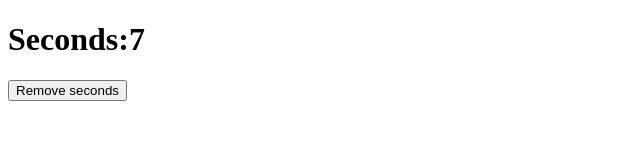
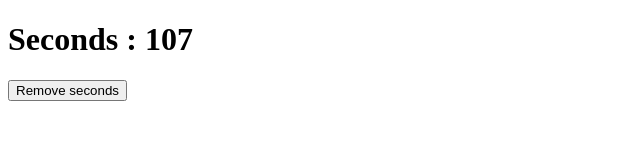
Before and after one commit to satvikplatform/assignment-react-app, a React (Create React App) app: page / in a window 1280 px wide. Shown: the top 160 px of the page, without its empty margins (0-640 px from the left). Built offline with nearby package versions, Linux system fonts and the light colour scheme.

Commit message:
Timer Rcc

```diff
--- a/src/App.js
+++ b/src/App.js
@@ -1,6 +1,6 @@
 import React, { useState } from 'react';
 import './App.css';
-/* import TimerRcc from './components/TimerRcc'; */
+import TimerRcc from './components/TimerRcc';
 import TimerRfc from './components/TimerRfc';
 
 
@@ -9,13 +9,14 @@ function App() {
   let value = 100;
 
   const removeHandler = () => {
-    setShow((prevState) => {prevState = false});
+    // setShow(false);
+    setShow((prevState) => { return !prevState });
   }
   return (
     <div>
         {show &&
-          <TimerRfc />
-      /*   <TimerRcc startVal = {value} /> */
+       /*    <TimerRfc /> */
+        <TimerRcc startVal = {value} />
         }
         <button onClick={removeHandler}>Remove seconds</button>
     </div>
--- a/src/components/TimerRcc.js
+++ b/src/components/TimerRcc.js
@@ -8,8 +8,8 @@ class TimerRcc extends React.Component {
         this.state = {seconds: this.props.startVal}
     }
     secIncrement = () => {
-        // this.setState((prevState) => {return {seconds: prevState.seconds + 1,}});
-        this.setState({seconds: this.state.seconds + 1});
+         this.setState((prevState) => {return {seconds: prevState.seconds + 1}});
+       /*  this.setState({seconds: this.state.seconds + 1}); */
     }
     render() {
         return(
@@ -22,7 +22,7 @@ class TimerRcc extends React.Component {
         setInterval(this.secIncrement, 1000);
     }
     componentWillUnmount() {
-        console.log("seconds closing");
+        alert("seconds closing");
     }
 };
 
--- a/src/index.js
+++ b/src/index.js
@@ -5,7 +5,5 @@ import App from './App';
 
 const root = ReactDOM.createRoot(document.getElementById('root'));
 root.render(
-  <React.StrictMode>
     <App />
-  </React.StrictMode>
 );
```
